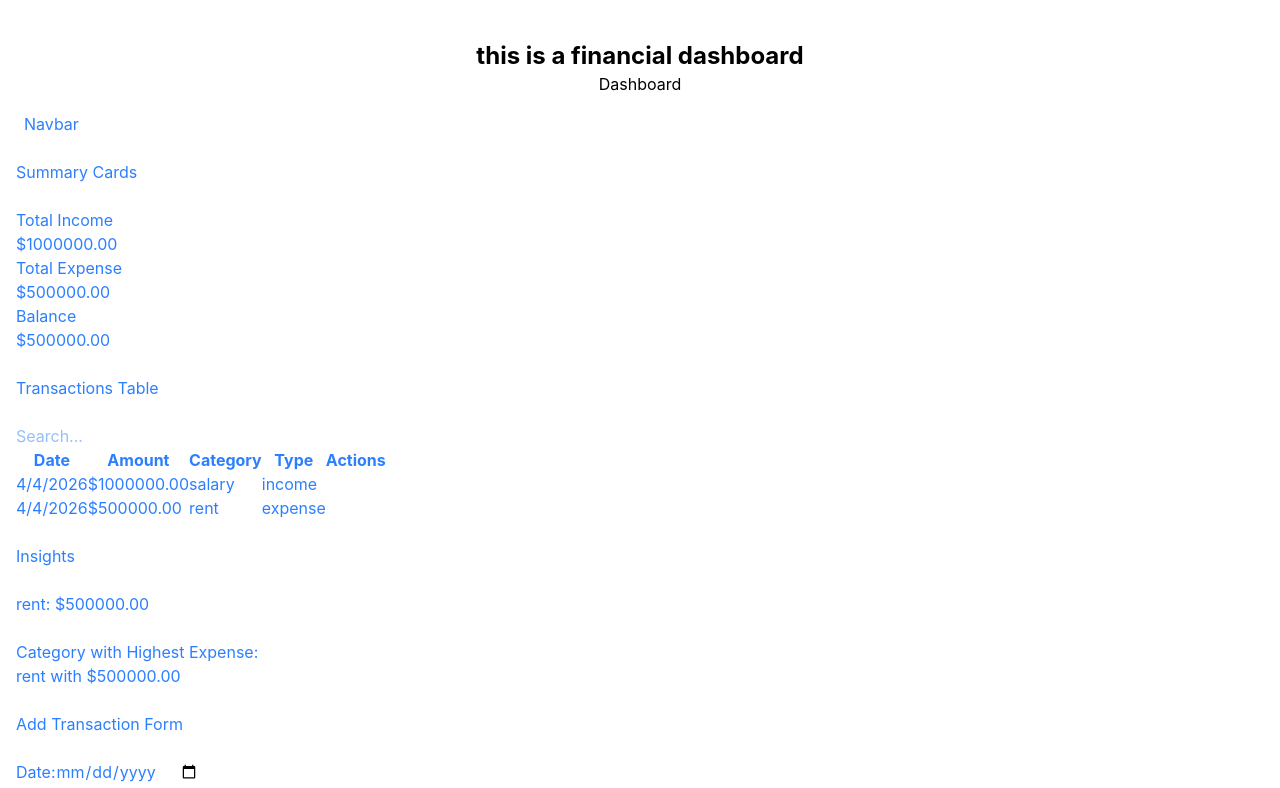
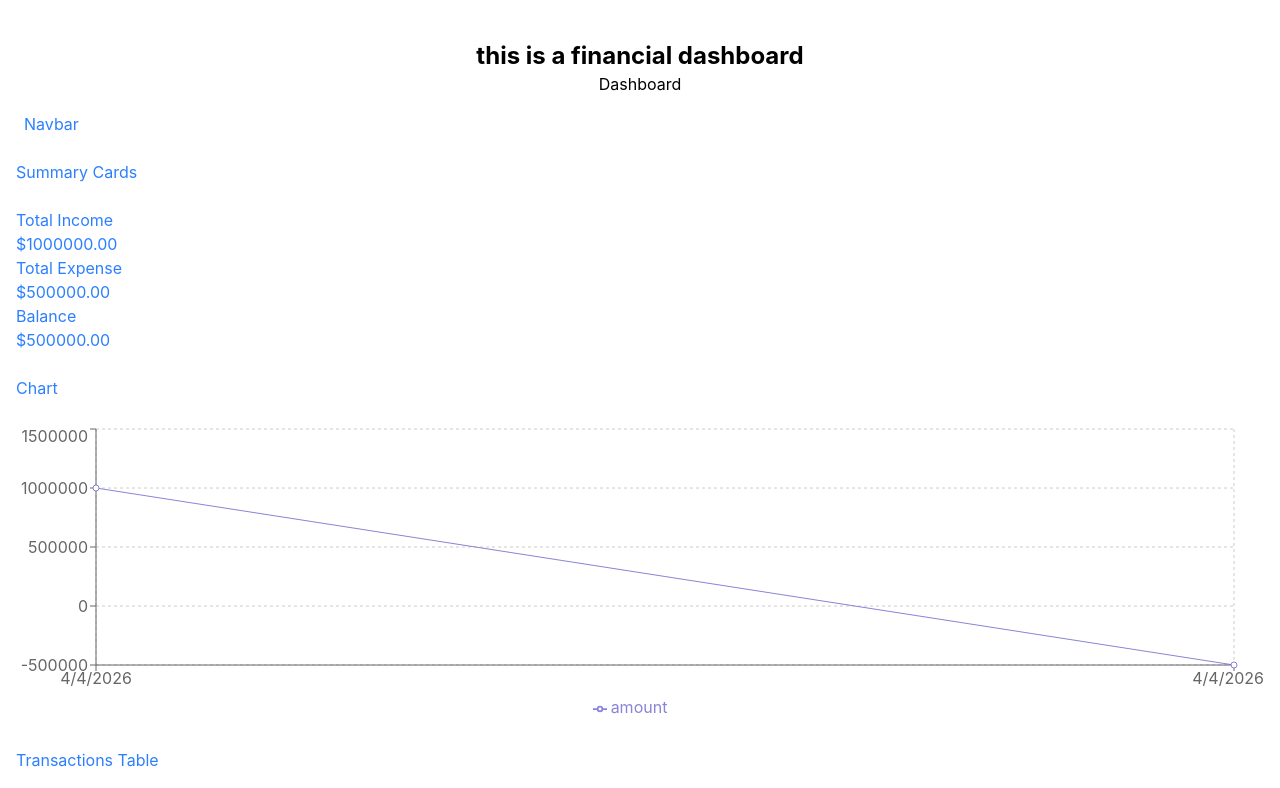
Before and after one commit to suryasekhardhal/financialDashboard, a React (Vite) app: page / in a window 1280 px wide. Shown: the top 788 px of the page. Built offline with nearby package versions, Linux system fonts and the light colour scheme.

Commit message:
implement recharts

```diff
--- a/src/components/chart.jsx
+++ b/src/components/chart.jsx
@@ -0,0 +1,34 @@
+import React from "react";
+import { useSelector } from "react-redux";
+import  {LineChart,Line,XAxis, YAxis, CartesianGrid, Tooltip, Legend, ResponsiveContainer} from "recharts";
+function Chart() {
+    const transactions = useSelector((state) => state.finance.transactions);
+    const chartdata = [...transactions]
+    .sort((a, b) => new Date(a.date) - new Date(b.date))
+    .map(transaction => ({
+        date: new Date(transaction.date).toLocaleDateString(),
+        amount: transaction.type === "income" ? transaction.amount : -transaction.amount,
+    }));
+    if(chartdata.length === 0) {
+        return <p>No transactions to display.</p>;
+    }
+
+  return (
+    <>
+    <h2>Chart</h2>
+    <div className="w-full h-[300px]">
+    <ResponsiveContainer width="100%" height={300}>
+      <LineChart data={chartdata} margin={{ top: 5, right: 30, left: 20, bottom: 5 }}>
+        <CartesianGrid strokeDasharray="3 3" />
+        <XAxis dataKey="date" />
+        <YAxis />
+        <Tooltip />
+        <Legend />
+        <Line type="monotone" dataKey="amount" stroke="#8884d8" activeDot={{ r: 8 }} />
+      </LineChart>
+    </ResponsiveContainer>
+    </div>
+    </>
+  );
+}
+export default Chart;
--- a/src/pages/Dashboard.jsx
+++ b/src/pages/Dashboard.jsx
@@ -4,6 +4,7 @@ import SummaryCards from "../components/SummaryCards";
 import TransactionsTable from "../components/TransactionsTable";
 import Insights from "../components/Insights";
 import AddTransactionForm from "../components/AddTransactionForm";
+import Chart from "../components/chart";
 
 function Dashboard(){
     return(
@@ -12,6 +13,7 @@ function Dashboard(){
        <div className="text-blue-500 p-4 space-y-6">
         <Navbar />
         <SummaryCards />
+        <Chart />
         <TransactionsTable />
         <Insights />
         <AddTransactionForm />
```
